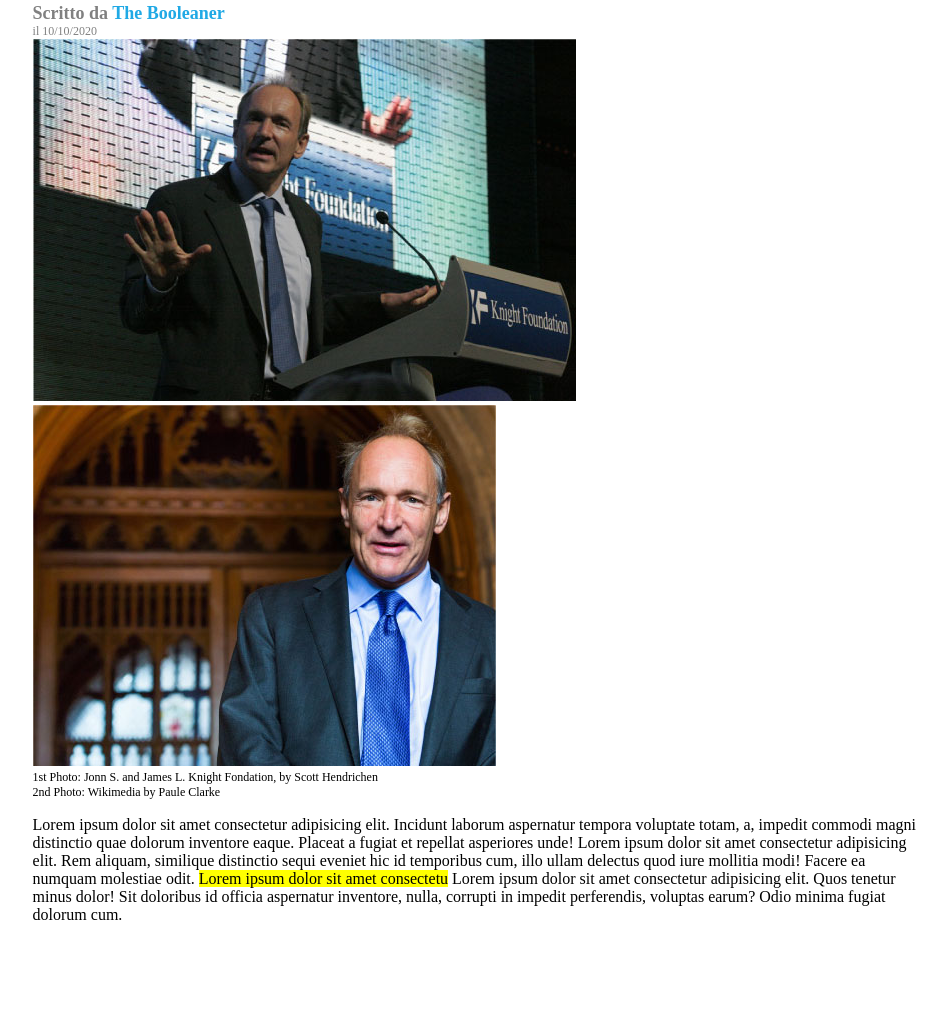
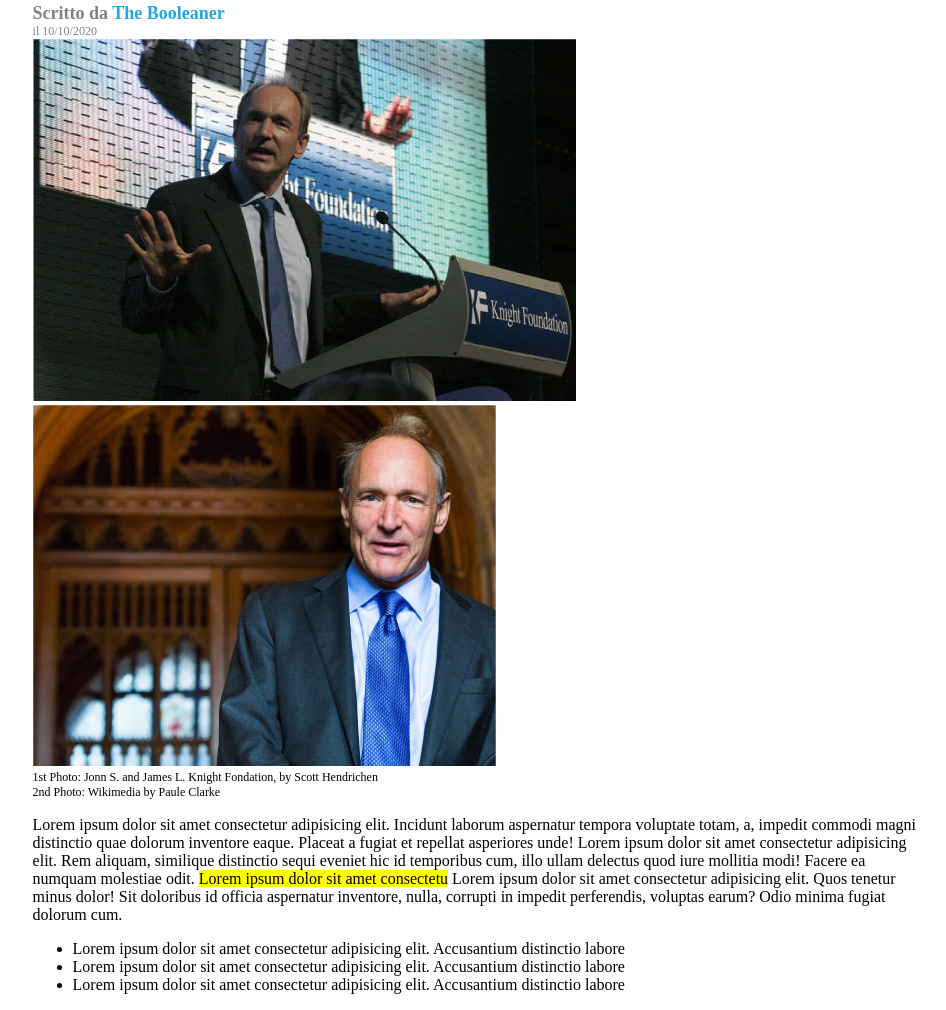
Before and after one commit to mariklim/html-css-booleaner, a plain HTML site: page index.html in a window 1280 px wide. Shown: the part 365-1375 px from the top of the page, without its empty margins (165-1111 px from the left). Before the commit the page ends 1305 px from the top, so only its background shows below. Drawn offline with Linux system fonts and the light colour scheme.

Commit message:
Add section List

```diff
--- a/index.html
+++ b/index.html
@@ -67,7 +67,17 @@
             </p>
 
         </section>
-         <!-- Paragraph -->
+         <!-- /Paragraph -->
+
+         <!-- List -->
+         <section>
+             <ul>
+                 <li>Lorem ipsum dolor sit amet consectetur adipisicing elit. Accusantium distinctio labore</li>
+                 <li>Lorem ipsum dolor sit amet consectetur adipisicing elit. Accusantium distinctio labore</li>
+                 <li>Lorem ipsum dolor sit amet consectetur adipisicing elit. Accusantium distinctio labore</li>
+             </ul>
+         </section>
+          <!-- /List -->
 
 
 
```
